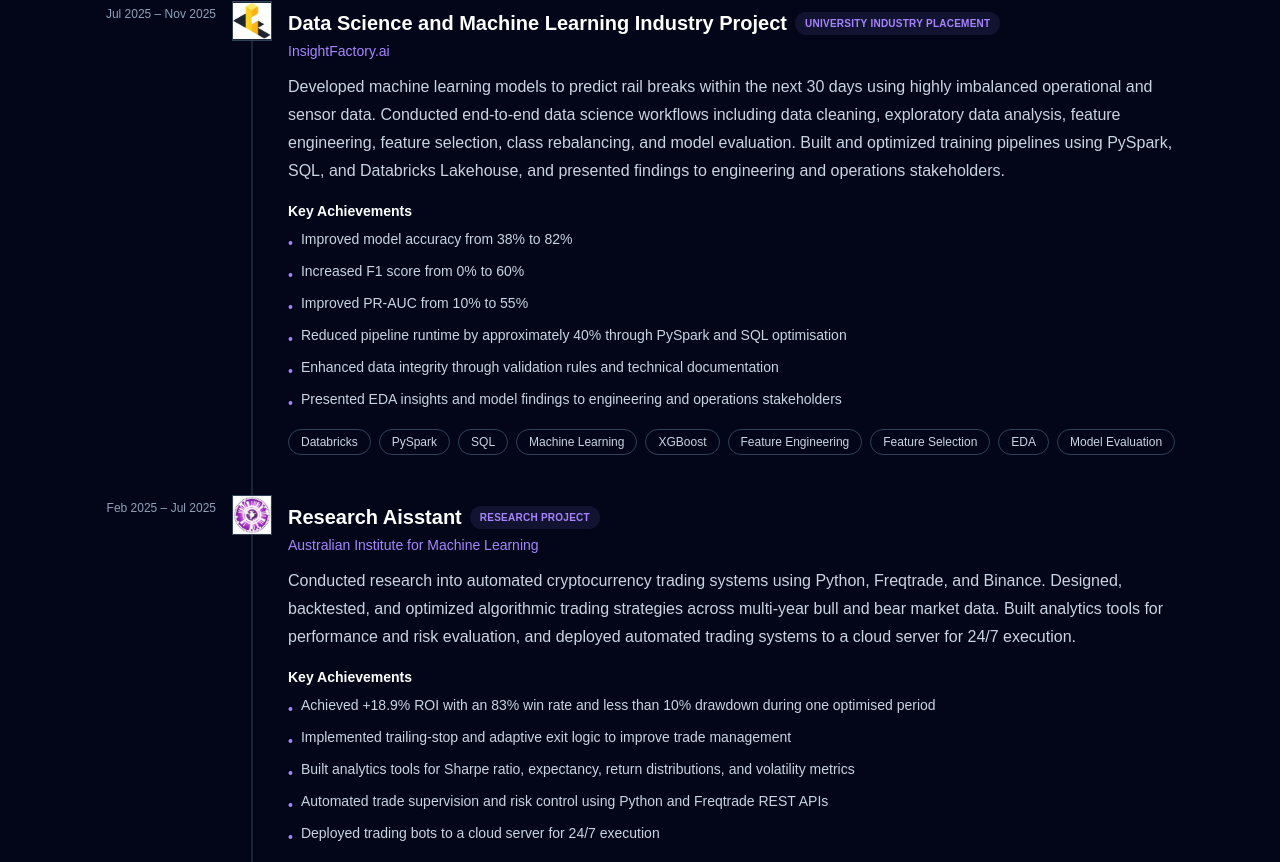
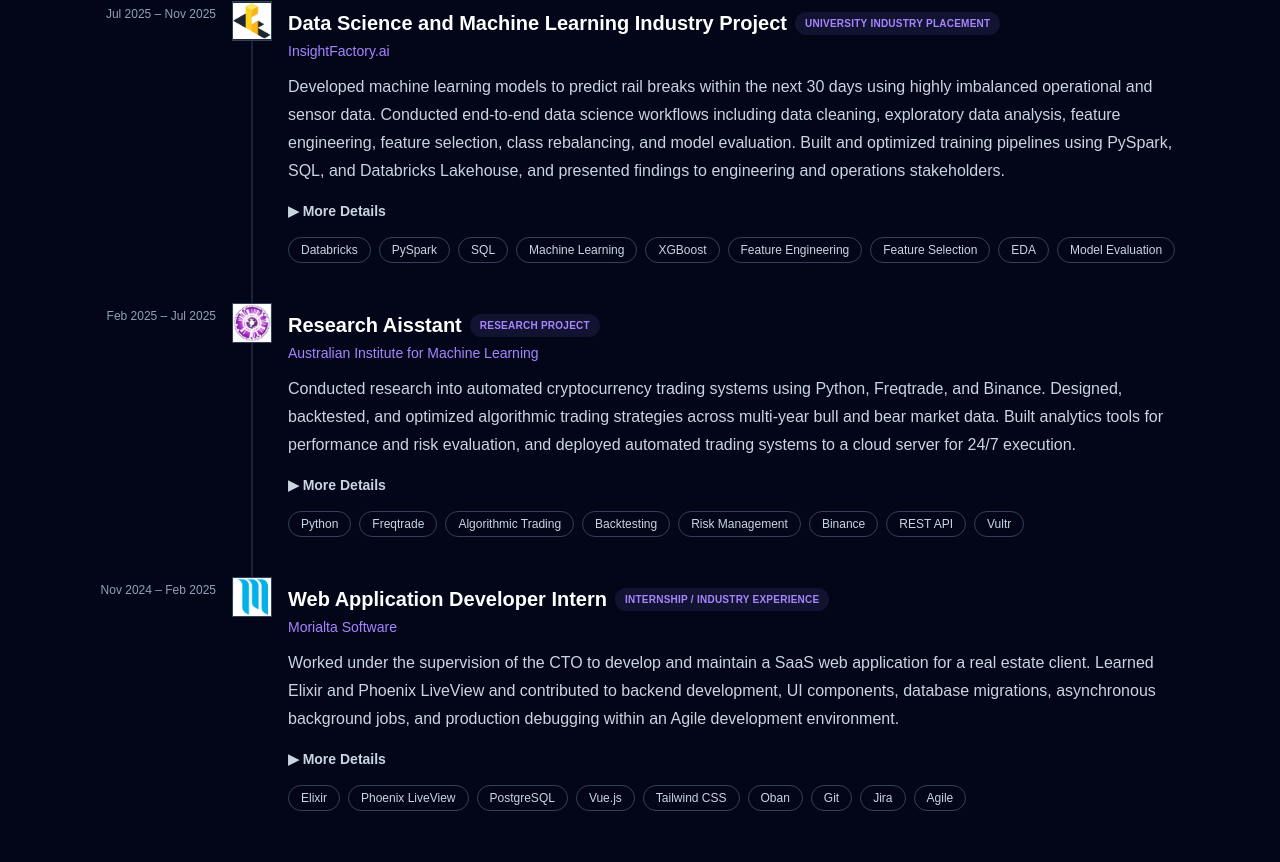
Before and after one commit to E-amon/eamonyuan.com, a Next.js app: page /career in a window 1280 px wide. Shown: the part 698-1560 px from the top of the page. Built offline with nearby package versions, Linux system fonts and the light colour scheme.

Commit message:
Update collapsible Key Achievements

```diff
--- a/app/career/page.tsx
+++ b/app/career/page.tsx
@@ -226,23 +226,21 @@
                     {item.description}
                   </p>
 
-                  <div className="mt-4">
-                    <h4 className="text-sm font-semibold text-white">
-                      Key Achievements
-                    </h4>
+                  <details className="mt-4 group">
+                    <summary className="cursor-pointer list-none text-sm font-semibold text-slate-300 hover:text-violet-300">
+                      <span className="group-open:hidden">▶ More Details</span>
+                      <span className="hidden group-open:inline">▼ Less Details</span>
+                    </summary>
 
-                    <ul className="mt-2 space-y-2 text-sm text-slate-300">
+                    <ul className="mt-3 space-y-2 text-sm text-slate-300">
                       {item.achievements.map((achievement) => (
-                        <li
-                          key={achievement}
-                          className="flex gap-2"
-                        >
+                        <li key={achievement} className="flex gap-2">
                           <span className="mt-1 text-violet-400">•</span>
                           <span>{achievement}</span>
                         </li>
                       ))}
                     </ul>
-                  </div>
+                  </details>
 
                   <div className="mt-4 flex flex-wrap gap-2">
                     {item.tags.map((tag) => (
```
